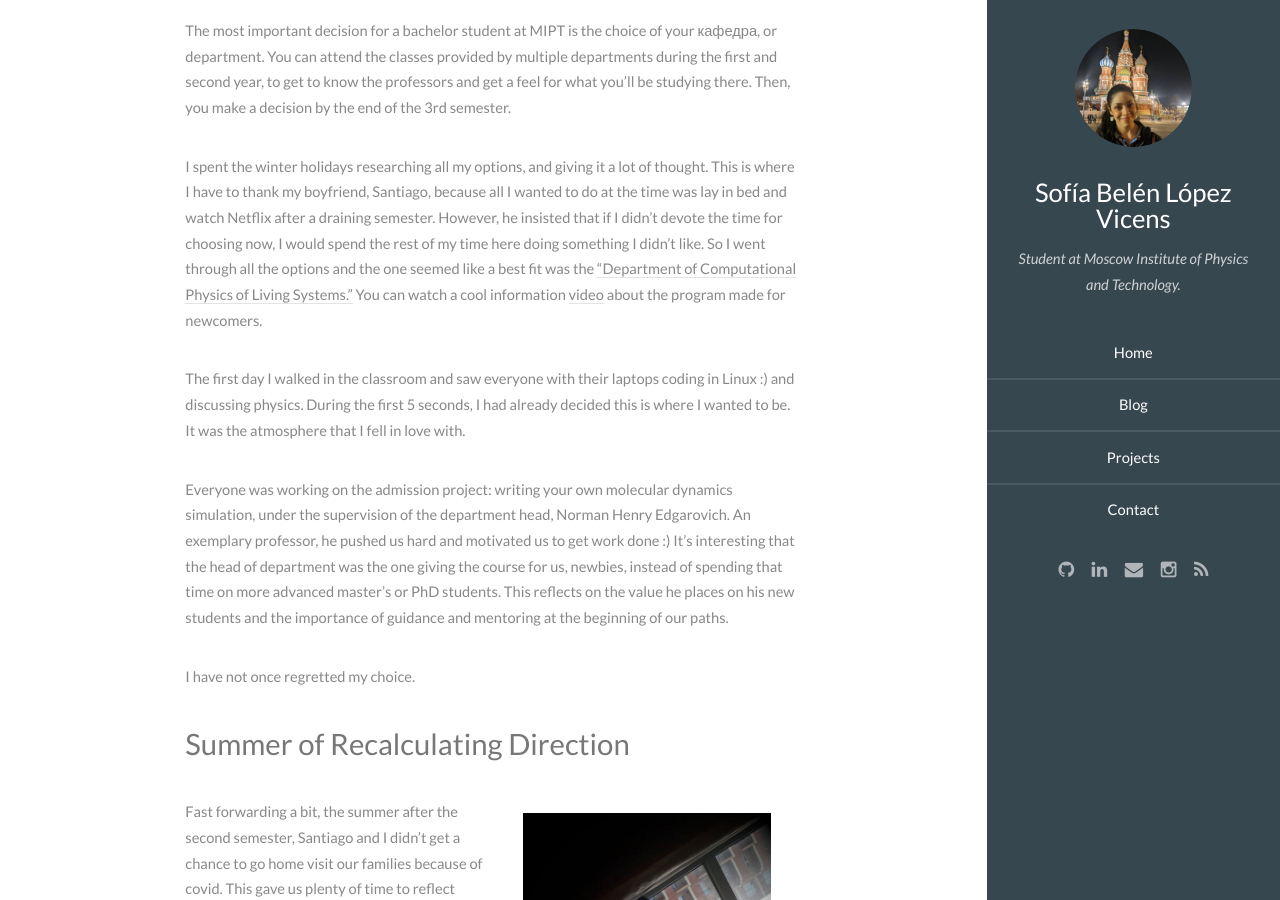
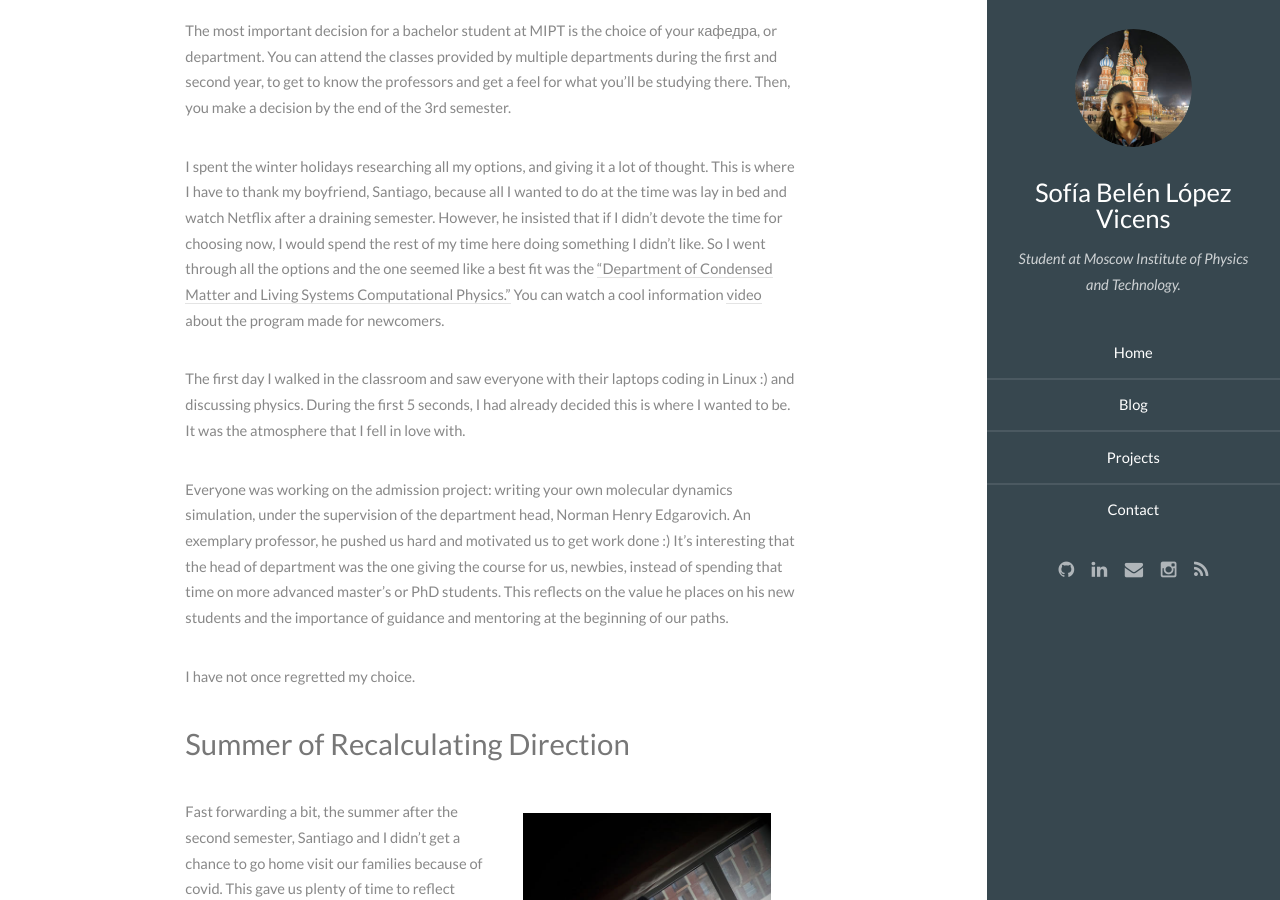
Before and after one commit to sofiabelen/sofiabelen.github.io, a Jekyll site: the page built from _posts/blog/2021-12-22-reflections-of-a-3rd-year-foreign-student-at-mipt.md, in a window 1280 px wide and 900 px high, scrolled down 1777 px. Built offline with Jekyll 4.4.1, drawn with Linux system fonts in a browser that asks for light colours; Markdown is read by kramdown in place of the engine named in the settings; comment, search, counter and statistics services are not loaded.

Commit message:
Edit: name of department

```diff
--- a/_posts/blog/2021-12-22-reflections-of-a-3rd-year-foreign-student-at-mipt.md
+++ b/_posts/blog/2021-12-22-reflections-of-a-3rd-year-foreign-student-at-mipt.md
@@ -75,7 +75,7 @@
 choosing now, I would spend the rest of my time here doing
 something I didn't like. So I went through all the options and
 the one seemed like a best fit was the
-["Department of Computational Physics of Living Systems."](https://mipt.ru/education/chairs/phys_cond/)
+["Department of Condensed Matter and Living Systems Computational Physics."](https://mipt.ru/education/chairs/phys_cond/)
 You can watch a cool information [video](https://www.youtube.com/watch?v=Kuj4dJpfvwg)
 about the program made for newcomers.
 
```
